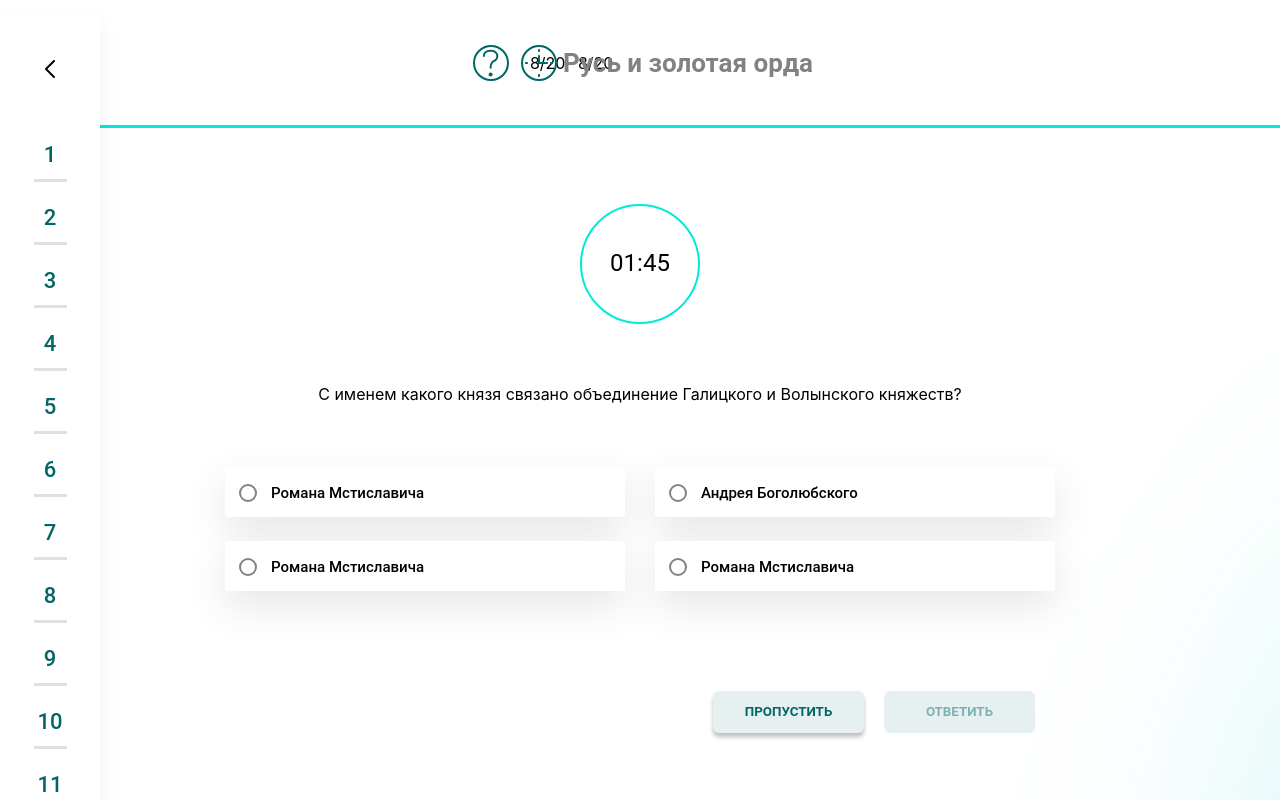
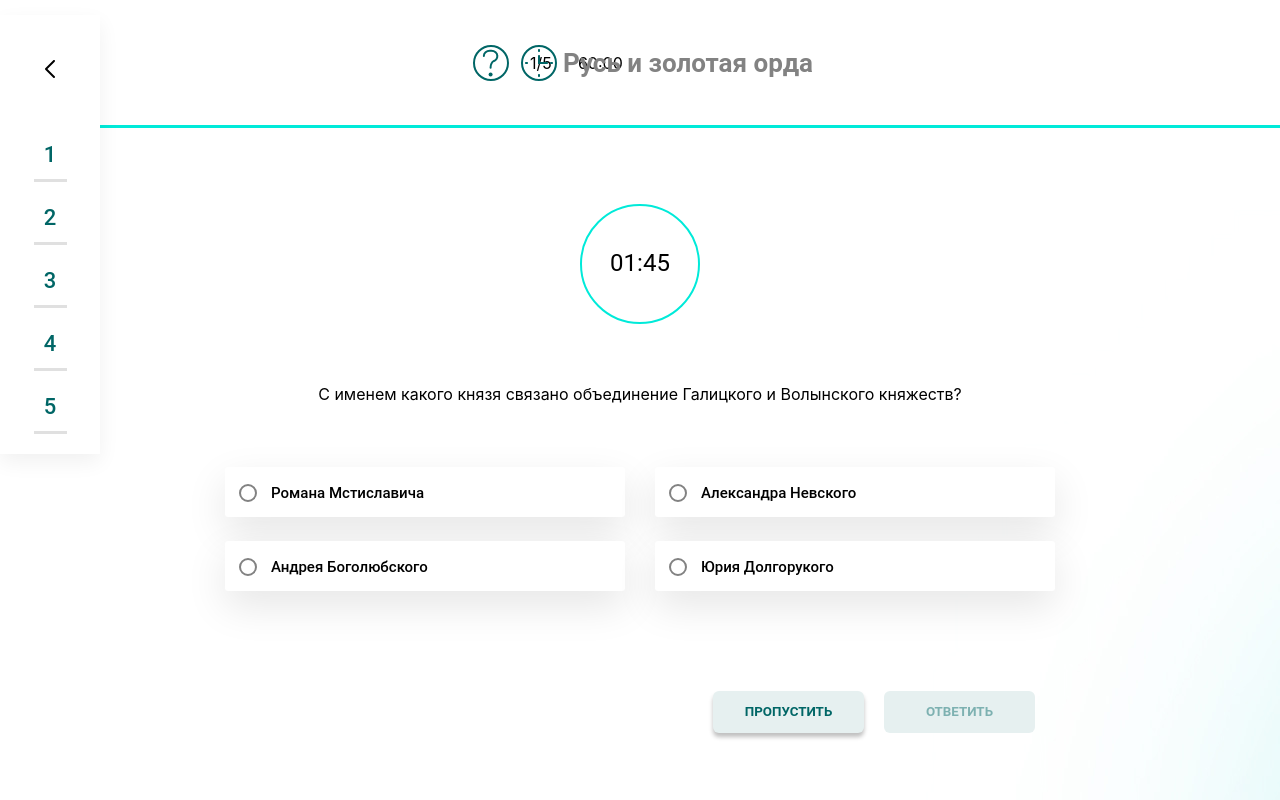
Before and after one commit to flexiG17/fullstack, a Next.js app: page /PageWithComponents/ComponentsPage in a window 1280 px wide. Shown: the top 800 px of the page. Built offline with nearby package versions, Linux system fonts and the light colour scheme.

Commit message:
project work

```diff
--- a/components/customRadioButton/RadioButton.module.scss
+++ b/components/customRadioButton/RadioButton.module.scss
@@ -48,6 +48,7 @@
 }
 
 .text_field{
+    cursor: pointer;
     width: 400px;
     height: 50px;
     background: #FFFFFF;
@@ -65,11 +66,12 @@
     }
 
     &_checked{
+        cursor: pointer;
         width: 400px;
         height: 50px;
         background: #FFFFFF;
         border-radius: 3px;
-        box-shadow: 0px 0px 4px #BDBDBD;
+        box-shadow: 0 0 4px #BDBDBD;
     }
 }
 
--- a/components/customRadioButton/radioButton.js
+++ b/components/customRadioButton/radioButton.js
@@ -6,7 +6,11 @@ export default function CustomRadioButton(props) {
 
     return (
         <div className={
-            `${!props.disabled ? `${checked ? styles.text_field_checked : styles.text_field}` : styles.text_field_disabled}`}>
+            `${!props.disabled ? `${checked ? styles.text_field_checked : styles.text_field}` : styles.text_field_disabled}`}
+             onClick={() => {
+                 !props.disabled ?
+                     checked ? setChecked(false) : setChecked(true) : ''
+             }}>
             <div className={styles.radio}>
                 <div
                     className={`${!props.disabled ? `${checked ? styles.radio_checked : styles.radio_outer}` : styles.radio_outer_disabled}`}
--- /dev/null
+++ b/consts/questionConsts.js
@@ -0,0 +1,37 @@
+export const QUESTIONS_CONST = [
+    {
+        'number': 1,
+        'title': 'Русь и золотая орда',
+        'question': 'С именем какого князя связано объединение Галицкого и Волынского княжеств?',
+        'answers': ['Романа Мстиславича', 'Александра Невского', 'Андрея Боголюбского', 'Юрия Долгорукого'],
+        'right_answer': 'Романа Мстиславича'
+    },
+    {
+        'number': 2,
+        'title': 'Арифметика',
+        'question': 'Сколько будет 2 + 2',
+        'answers': ['1', '2', '3', '4'],
+        'right_answer': '4'
+    },
+    {
+        'number': 3,
+        'title': 'Геометрия',
+        'question': 'Формула площади окружности',
+        'answers': ['pr^2', 'cmt', 'pr/4', 'b^2-4ac'],
+        'right_answer': 'pr^2'
+    },
+    {
+        'number': 4,
+        'title': 'Астрономия',
+        'question': 'Название пятой планеты солнечной системы',
+        'answers': ['Меркурий', 'Юпитер', 'Земля', 'Марс'],
+        'right_answer': 'Юпитер'
+    },
+    {
+        'number': 5,
+        'title': 'История',
+        'question': 'Дата распада СССР',
+        'answers': ['24 июля 2000 г.', '7 февраля 1889 г.', '26 декабря 1991 г.', '16 декабря 1997 г.'],
+        'right_answer': '26 декабря 1991 г.'
+    }
+]
--- a/pages/PageWithComponents/ComponentsPage.js
+++ b/pages/PageWithComponents/ComponentsPage.js
@@ -2,25 +2,28 @@ import styles from "./componentPage.module.scss";
 import CustomRadioButton from '../../components/customRadioButton/radioButton'
 import CustomButton from '../../components/customButton/button'
 import {useState} from "react";
+import {QUESTIONS_CONST} from '../../consts/questionConsts'
 
 export default function ComponentsPage() {
     const [clicked, setClicked] = useState(false)
-    let array = [1, 2 , 3, 4, 5, 6, 7, 8, 9, 10, 11, 12, 13]
+    const [selectedQuestion, setSelectedQuestion] = useState(0)
+
+    let currentQuestion = QUESTIONS_CONST[selectedQuestion]
     return (
         <div className={styles.main_frame}>
             <div className={styles.header}>
                 <div className={styles.question_image}>
                     <div className={styles.question_image__text}>
-                        8/20
+                        {`${currentQuestion.number}/${QUESTIONS_CONST.length}`}
                     </div>
                 </div>
                 <div className={styles.clock_image}>
                     <div className={styles.clock_image__text}>
-                        8/20
+                        60:00
                     </div>
                 </div>
                 <div className={styles.title}>
-                    Русь и золотая орда
+                    {currentQuestion.title}
                 </div>
             </div>
             <div className={styles.menu}>
@@ -28,11 +31,12 @@ export default function ComponentsPage() {
                 </div>
 
                 <div className={styles.menu__question}>
-                    {array.map(value =>
+                    {QUESTIONS_CONST.map(allQuestions =>
                         // eslint-disable-next-line react/jsx-key
                         <div className={styles.menu__question__container}>
-                            <div className={styles.menu__question__container__number}>
-                                {value}
+                            <div className={styles.menu__question__container__number}
+                                 onClick={() => setSelectedQuestion(allQuestions.number - 1)}>
+                                {allQuestions.number}
                             </div>
                         </div>
                     )}
@@ -44,19 +48,32 @@ export default function ComponentsPage() {
                 </div>
             </div>
             <div className={styles.text_question}>
-                С именем какого князя связано объединение Галицкого и Волынского княжеств?
+                {currentQuestion.question}
             </div>
             <div className={styles.answers_block}>
-                <div className={styles.answers_block__top} onClick={() => setClicked(!clicked)}>
-                    <CustomRadioButton text={'Романа Мстиславича'} disabled={false}/>
-                    <CustomRadioButton text={'Андрея Боголюбского'} disabled={false}/>
+                <div className={styles.answers_block__top}>
+                    <div onClick={() => setClicked(!clicked)}>
+                        <CustomRadioButton text={currentQuestion.answers[0]} disabled={false}/>
+                    </div>
+                    <div onClick={() => setClicked(!clicked)}>
+                        <CustomRadioButton text={currentQuestion.answers[1]} disabled={false}/>
+                    </div>
                 </div>
                 <div className={styles.answers_block__middle}>
-                    <CustomRadioButton text={'Романа Мстиславича'} disabled={false}/>
-                    <CustomRadioButton text={'Романа Мстиславича'} disabled={false}/>
+                    <div onClick={() => setClicked(!clicked)}>
+                        <CustomRadioButton text={currentQuestion.answers[2]} disabled={false}/>
+                    </div>
+                    <div onClick={() => setClicked(!clicked)}>
+                        <CustomRadioButton text={currentQuestion.answers[3]} disabled={false}/>
+                    </div>
                 </div>
                 <div className={styles.answers_block__bottom}>
-                    <CustomButton disabled={false} text={'Пропустить'}/>
+                    <div
+                        onClick={() => {
+                            setSelectedQuestion(currentQuestion.number !== QUESTIONS_CONST.length ? selectedQuestion + 1 : 0)
+                        }}>
+                        <CustomButton disabled={false} text={'Пропустить'}/>
+                    </div>
                     <CustomButton disabled={!clicked} text={'Ответить'}/>
                 </div>
             </div>
```
